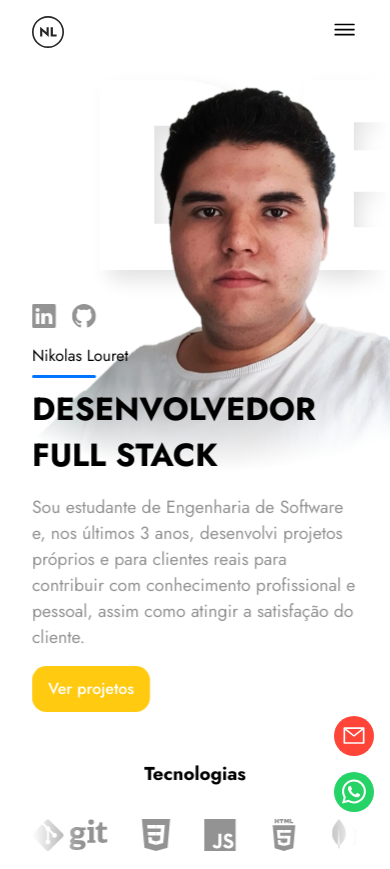
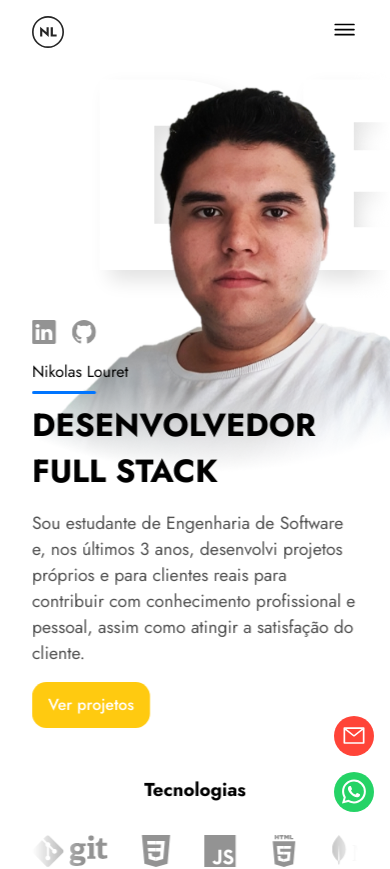
Before and after one commit to NikolasLouret/portfolio, a React (Vite) app in the folder portfolio-website/: page / in a window 390 px wide. Shown: the top 869 px of the page. Built offline with nearby package versions, Linux system fonts and the light colour scheme; no server answers.

Commit message:
styles: Mudança na cor da fonte da descrição

```diff
--- a/portfolio-website/src/pages/sections/presentation/Presentation.module.css
+++ b/portfolio-website/src/pages/sections/presentation/Presentation.module.css
@@ -24,7 +24,7 @@
 
 .description {
 	font-size: 1.1rem;
-	color: var(--light-gray-text);
+	color: var(--dark-gray-text);
 }
 
 .button {
@@ -45,6 +45,7 @@
 	row-gap: 0.5rem;
 }
 
+/* phones and tablets */
 @media (max-width: 64em) {
 	.body {
 		row-gap: 3rem;
@@ -67,6 +68,12 @@
 	}
 }
 
+@media (max-width: 40em) {
+	.body {
+		margin-top: 1rem;
+	}
+}
+
 @media (max-width: 330px) {
 	.cargo {
 		font-size: 1.5rem;
```
